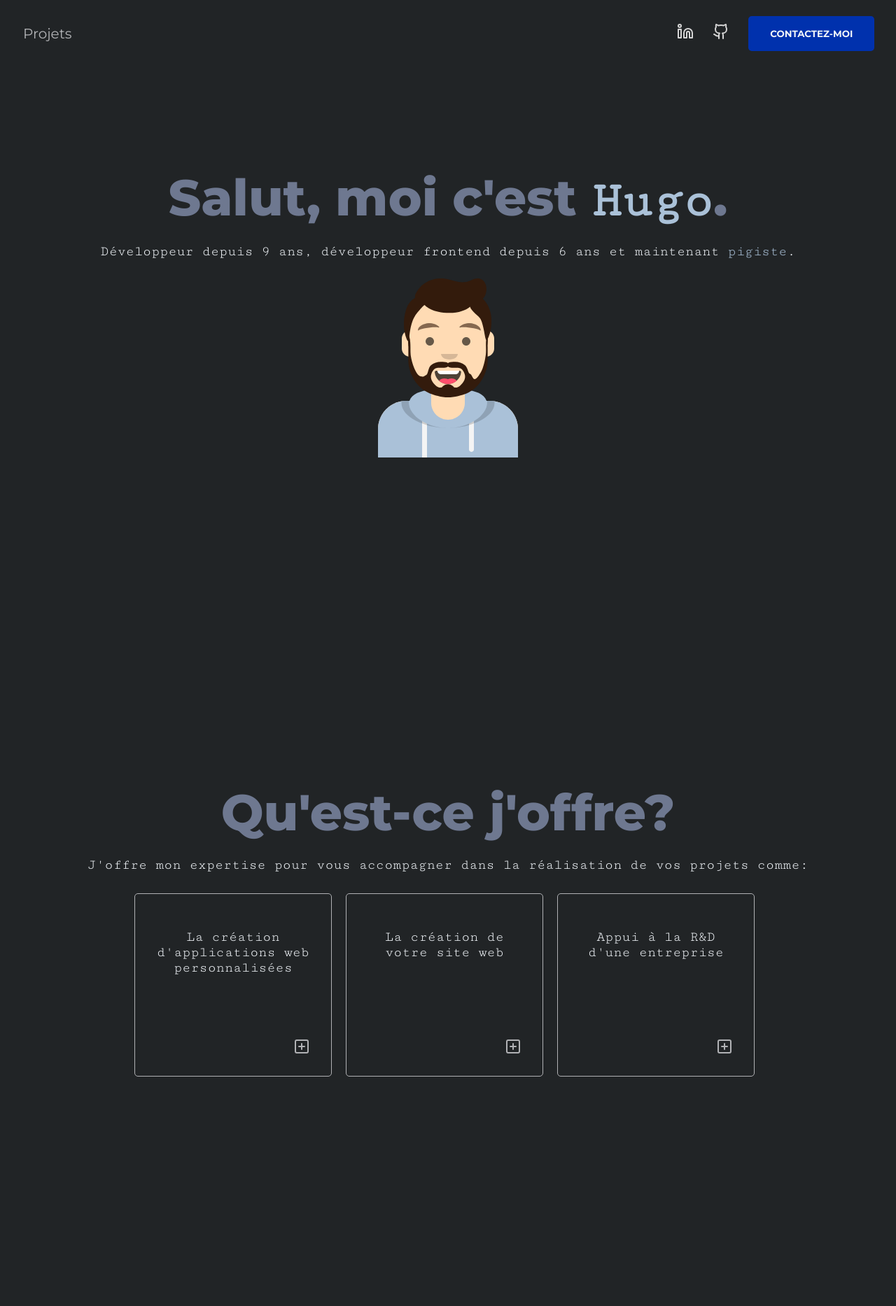
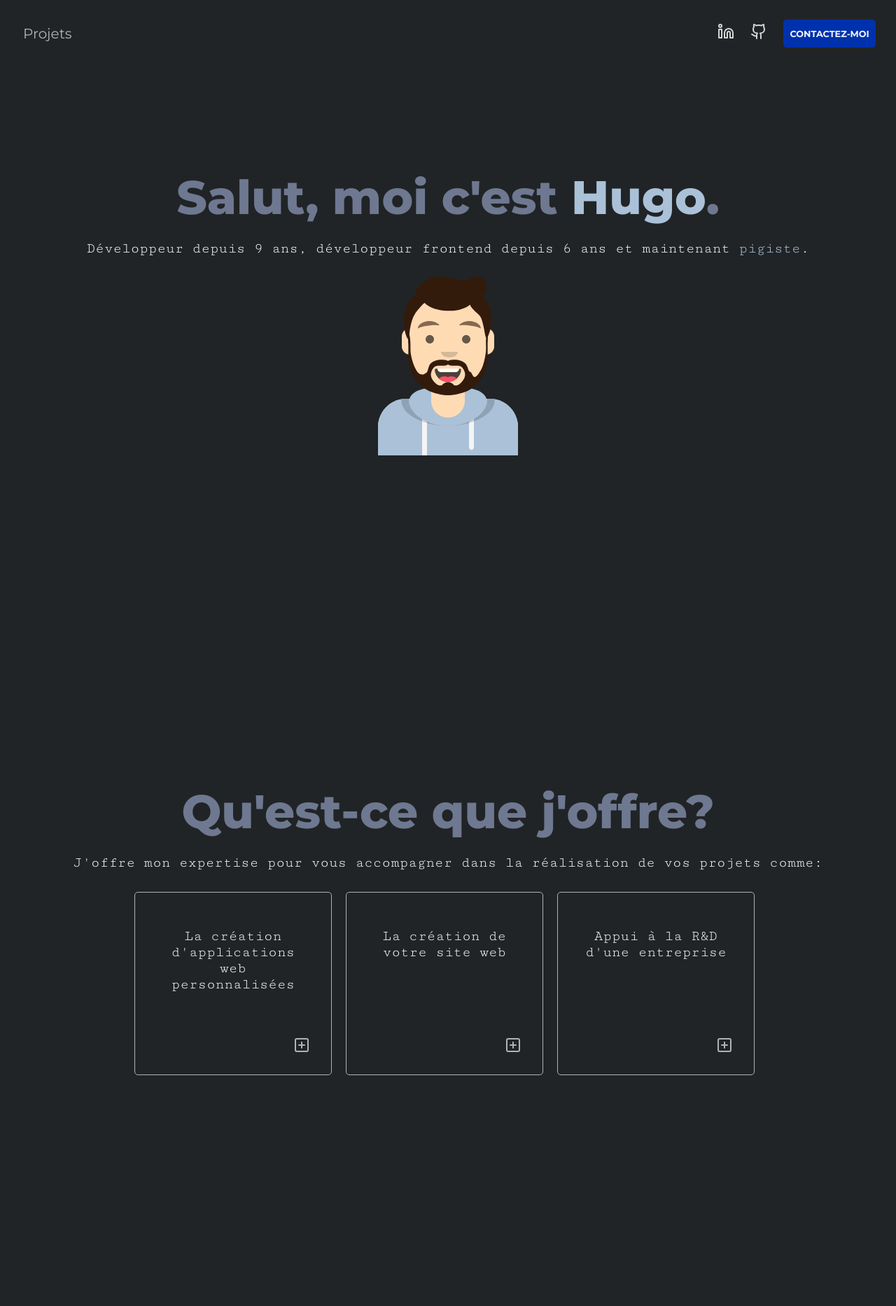
Before and after one commit to hughockey/site-web, a Vue app: page / in a window 1280 px wide. Shown: the top 1867 px of the page at 70% size. Built offline with nearby package versions, Linux system fonts and the light colour scheme; no server answers.

Commit message:
Loi 25 + css stuff

```diff
--- a/index.html
+++ b/index.html
@@ -10,7 +10,7 @@
       rel="stylesheet"
     />
     <meta name="viewport" content="width=device-width, initial-scale=1.0" />
-    <title>Site web</title>
+    <title>Hugo Lemieux</title>
   </head>
   <body>
     <div id="app"></div>
--- a/src/components/Content.vue
+++ b/src/components/Content.vue
@@ -100,10 +100,10 @@ const showModal = (e: MouseEvent) => {
 };
 </script>
 <template>
-  <section class="presentation-section fade-animation">
-    <div class="presentation-section-content max-content-width">
-      <div class="presentation-section-description">
-        <h1>Salut, moi c'est <span>Hugo</span>.</h1>
+  <section class="fade-animation">
+    <div class="max-content-width">
+      <div>
+        <h1>Salut, moi c'est <span class="name">Hugo</span>.</h1>
         <p>
           Développeur depuis 9 ans, développeur frontend depuis 6 ans et
           maintenant <span>pigiste</span>.
@@ -115,7 +115,7 @@ const showModal = (e: MouseEvent) => {
   <section class="fade-animation">
     <div class="max-content-width">
       <div>
-        <h1>Qu'est-ce j'offre?</h1>
+        <h1>Qu'est-ce que j'offre?</h1>
         <p>
           J'offre mon expertise pour vous accompagner dans la réalisation de vos
           projets comme:
@@ -418,7 +418,7 @@ const showModal = (e: MouseEvent) => {
   <section class="fade-animation">
     <div class="max-content-width">
       <div>
-        <h1>Comment ça se passe pour les projets?</h1>
+        <h1>Les étapes du projet</h1>
         <p>
           Tous les projets sont personnalisés selon vos besoins et votre
           réalité:
@@ -873,7 +873,7 @@ section {
   max-width: 1200px;
   margin: 0 auto;
   text-align: center;
-  margin-bottom: 165px;
+  margin-bottom: 10.3125rem;
   display: grid;
   place-items: center;
 }
@@ -890,18 +890,18 @@ span {
 .cards-list {
   display: flex;
   flex-wrap: wrap;
-  gap: 10px;
+  gap: 0.625rem;
   max-width: 800px;
   justify-content: center;
 }
 
 .card {
-  width: 220px;
-  height: 200px;
+  width: 13.75rem;
+  height: 12.5rem;
   border: 1px solid var(--gray);
-  border-radius: 5px;
-  padding: 30px;
-  margin: 10px 10px 10px 0px;
+  border-radius: 0.312rem;
+  padding: 1.875rem;
+  margin: 0.625rem 0.625rem 0.625rem 0rem;
   display: flex;
   flex-direction: column;
   justify-content: space-between;
@@ -922,11 +922,11 @@ svg {
 }
 
 .contact-form {
-  margin-top: 50px;
+  margin-top: 3.125rem;
   display: flex;
   flex-direction: column;
   width: 100%;
-  gap: 8px;
+  gap: 0.5rem;
   flex-shrink: 1;
 }
 
@@ -936,14 +936,18 @@ input[type="checkbox"] {
 }
 
 textarea {
-  height: 100px;
-  padding-left: 10px;
-  padding-top: 6px;
-  border-radius: 5px;
+  height: 6.25rem;
+  padding-left: 0.625rem;
+  padding-top: 0.375rem;
+  border-radius: 0.312rem;
 }
 
 textarea::placeholder {
   font-family: var(--font-text);
+}
+
+.name {
+  font-family: inherit;
 }
 
 .consent {
--- a/src/components/Footer.vue
+++ b/src/components/Footer.vue
@@ -7,7 +7,7 @@
 </template>
 <style lang="css" scoped>
   .footer-container {
-    height: 40px;
+    height: 2rem;
     text-align: center;
     text-transform: uppercase;
   }
--- a/src/components/Header.vue
+++ b/src/components/Header.vue
@@ -226,7 +226,7 @@ const goTo = (path: string) => {
 }
 
 .left-header-content {
-  padding-left: 25px;
+  padding-left: 1.562rem;
 }
 
 .projects-link {
@@ -243,10 +243,10 @@ const goTo = (path: string) => {
 }
 
 .socials-contact {
-  min-width: 310px;
+  min-width: 250px;
   display: flex;
   justify-content: space-around;
   align-items: center;
-  padding-right: 25px;
+  padding-right: 1.562rem;
 }
 </style>
--- a/src/components/Modal.vue
+++ b/src/components/Modal.vue
@@ -22,10 +22,12 @@ defineExpose({
     <div class="close-icon">
       <svg @click="closeDialog" width="24" xmlns="http://www.w3.org/2000/svg" height="24" fill="none"><g data-testid="x"><g class="fills"><rect rx="0" ry="0" width="24" height="24" class="frame-background"/></g><g class="frame-children"><g data-testid="svg-path"><path d="M18 6 6 18" style="fill: none;" class="fills"/><g stroke-linecap="round" stroke-linejoin="round" class="strokes"><path d="M18 6 6 18" style="fill: none; stroke-width: 2; stroke: rgb(177, 178, 181); stroke-opacity: 1;" class="stroke-shape"/></g></g><g data-testid="svg-path"><path d="m6 6 12 12" style="fill: none;" class="fills"/><g stroke-linecap="round" stroke-linejoin="round" class="strokes"><path d="m6 6 12 12" style="fill: none; stroke-width: 2; stroke: rgb(177, 178, 181); stroke-opacity: 1;" class="stroke-shape"/></g></g></g></g></svg>
     </div>
-    <slot name="title"></slot>
-    <slot name="content">
-      <p>Aucune information disponible</p>
-    </slot>
+    <div class="modal-content">
+      <slot name="title"></slot>
+      <slot name="content">
+        <p>Aucune information disponible</p>
+      </slot>
+    </div>
   </dialog>
 </template>
 <style scoped lang="css">
@@ -35,13 +37,15 @@ dialog {
 }
 
 .home-size {
-  height: 400px;
-  width: 50%;
+  max-width: 1200px;
 }
 
 .project-size {
-  height:80%;
-  width: 80%;
+  max-width: 1200px;
+}
+
+.modal-content {
+  padding: 3.4375rem;
 }
 
 dialog::backdrop {
@@ -51,7 +55,7 @@ dialog::backdrop {
 
 .close-icon {
   text-align: end;
-  margin-bottom: 25px;
+  margin-bottom: 1.562rem;
 }
 
 @media (max-width: 1024px) {
--- a/src/components/Politique.vue
+++ b/src/components/Politique.vue
@@ -1,6 +1,7 @@
 <template>
+  <section class="max-content-width">
     <h2>Politique de confidentialité</h2>
-  <h4>Dernière mise à jour: 13 février 2025</h4>
+    <span>Dernière mise à jour: 13 février 2025</span>
     <p>Je prends la protection de vos renseignements personnels très au sérieux. Cette politique de confidentialité explique comment je collectionne, utilise, conserve et protége vos données personnelles lorsque vous utilisez notre formulaire de contact.</p>
     <br>
     <h3>1. Renseignements collectés</h3>
@@ -57,6 +58,7 @@
     <p>
       Cette politique peut être mise à jour périodiquement pour refléter les changements de mes pratiques ou les exigences légales. Toute modification sera publiée sur cette page avec la date de mise à jour correspondante. Si vous avez des questions ou préoccupations concernant cette politique, veuillez me contacter à hl@hugolemieux.com.
     </p>
+  </section>
 </template>
 <style lang="css" scoped>
 </style>
--- a/src/components/Projects.vue
+++ b/src/components/Projects.vue
@@ -88,11 +88,11 @@ section {
 }
 
 h3 {
-  padding: 10px 0;
+  padding: 0.625rem 0;
 }
 
 img {
-  width: 450px;
+  width: 28.125rem;
   cursor: pointer;
 }
 
@@ -101,11 +101,11 @@ img {
 }
 
 .project-informations-container > div {
-  margin-top: 30px;
+  margin-top: 1.875rem;
 }
 
 .tag-spacing {
-  margin-right: 10px;
+  margin-right: 0.625rem;
 }
 
 @media (min-width: 1200px) {
@@ -118,7 +118,7 @@ img {
   }
 
   .project-informations-container > div > img {
-    margin-right: 20px;
+    margin-right: 1.25rem;
   }
 }
 </style>
--- a/src/components/Tag.vue
+++ b/src/components/Tag.vue
@@ -37,7 +37,7 @@ defineProps<TagProps>()
 </script>
 <template>
   <span :style="{
-        padding: '2px 4px',
+        padding: '0.125rem 0.250rem',
         background: `${tagColor[label]}`,
         borderRadius: '5px',
         color: 'black'
--- a/src/style.css
+++ b/src/style.css
@@ -9,15 +9,16 @@ html {
   }
 }
 
-@media (max-width: 650px) {
+@media (max-width: 640px) {
   html {
     font-size: 12px;
   }
 }
 
 button {
-  width: 180px;
-  height: 50px;
+  max-width: 180px;
+  height: 40px;
+  padding: 0 0.600rem;
   color: var(--secondary);
   font-family: var(--font-title);
   font-weight: 700;
@@ -25,6 +26,7 @@ button {
   background-color: var(--accent);
   border-radius: 5px;
   border: none;
+  font-size: 0.8rem;
 }
 
 button:hover {
@@ -37,7 +39,7 @@ h1 {
   font-family: var(--font-title);
   font-weight: 800;
   color: var(--primary);
-  font-size: 4.5rem;
+  font-size: 4.2rem;
   margin: 0;
 }
 
@@ -45,7 +47,7 @@ h2 {
   font-family: var(--font-title);
   font-weight: 800;
   color: var(--primary);
-  font-size: 2.5rem;
+  font-size: 2rem;
   margin: 0;
 }
 
@@ -53,20 +55,19 @@ h3 {
   font-family: var(--font-title);
   font-weight: 800;
   color: var(--primary);
-  font-size: 2rem;
+  font-size: 1.5rem;
   margin: 0;
 }
 
 p {
   font-family: var(--font-text);
   color: var(--secondary);
-  font-size: 1.250rem;
+  font-size: 1.300rem;
 }
 
 p.modal {
   font-family: var(--font-text);
   color: var(--secondary);
-  font-size: 1rem;
 }
 
 a {
@@ -81,9 +82,9 @@ span {
 }
 
 input {
-  height: 30px;
-  padding-left: 5px;
-  border-radius: 5px;
+  height: 1.875rem;
+  padding-left: 0.312rem;
+  border-radius: 0.312rem;
 }
 
 input::placeholder {
@@ -105,7 +106,7 @@ svg:hover {
 
 .fade-animation {
   opacity: 0;
-  transform: translateY(20px);
+  transform: translateY(1.25rem);
   transition: opacity 0.6s ease, transform 0.6s ease;
 }
 
```
Lines whose indentation alone changed are shown as unchanged.
